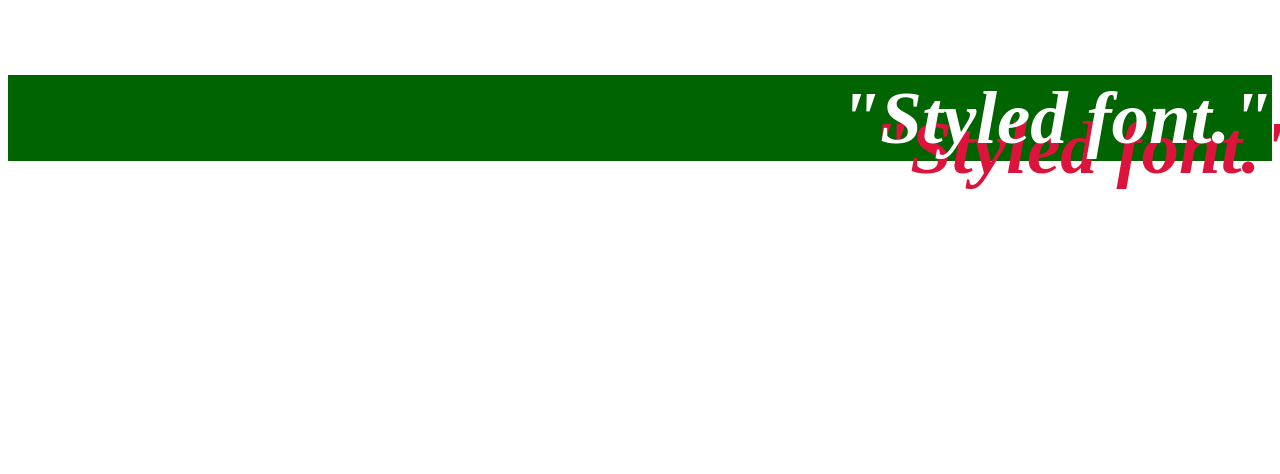
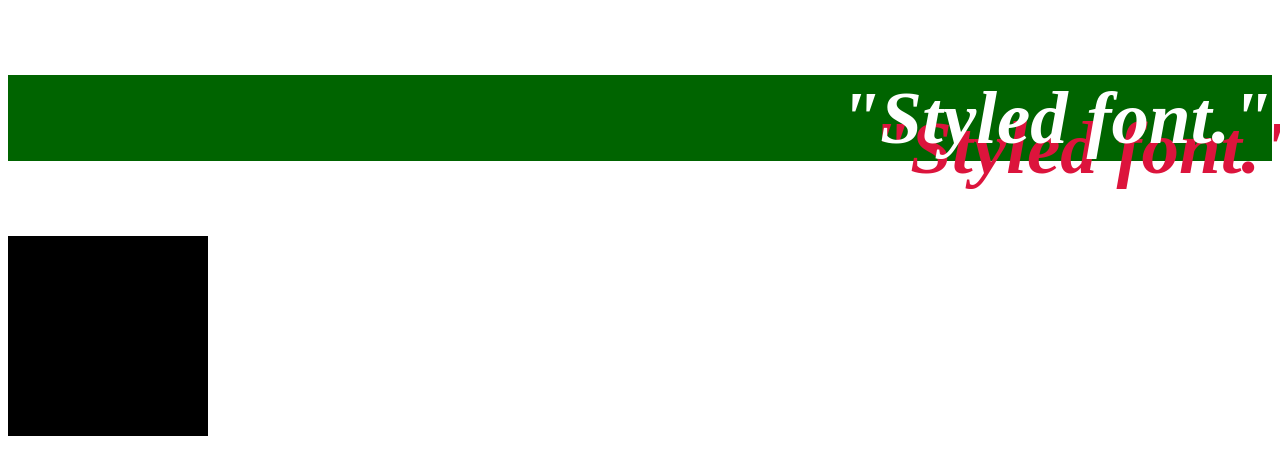
Before and after one commit to TBranscome/HTML-and-CSS-Projects, a plain HTML site: page Basic_HTML_and_CSS/Basic_HTML_5.html in a window 1280 px wide. Drawn offline with Linux system fonts and the light colour scheme.

Commit message:
add challenge code
added code to files for challenges

```diff
--- a/Basic_HTML_and_CSS/Basic_CSS_1.css
+++ b/Basic_HTML_and_CSS/Basic_CSS_1.css
@@ -1,7 +1,7 @@
 h1 {
 	color:#008000;
 	text-align:center;
-	font-size:75px;
+	font-size:8vw;
 	}
 h2 {
 	color:Crimson;
@@ -12,3 +12,11 @@ p {
 	font-style:Verdana;
 	font-size:50px;
 	}
+body {
+	opacity: 1;
+	transition: 3s opacity;
+}
+body.fade-out {
+	opacity: 0;
+	transition: none;
+}
--- a/Basic_HTML_and_CSS/Basic_CSS_2.css
+++ b/Basic_HTML_and_CSS/Basic_CSS_2.css
@@ -7,3 +7,17 @@ p {
 	text-align: right;
 	text-shadow: 30px 30px Crimson;
 }
+div {
+	background: black;
+	width: 200px;
+	height: 200px;
+	position: relative;
+	animation: mymove 5s infinite;
+}
+@keyframes mymove {
+	0% {top: 0px;}
+	25% {left: 200px;}
+	50% {top: 200px;}
+	75% {top: 200px;}
+	100% {top: 0px;}
+}
--- a/Basic_HTML_and_CSS/Basic_HTML_5.html
+++ b/Basic_HTML_and_CSS/Basic_HTML_5.html
@@ -3,5 +3,7 @@
 	<body>
 		<link rel = "stylesheet" type = "text/css" href = "Basic_CSS_2.css">
 		<p>&quot;Styled font.&#34;</p>
+		<div></div>
+
 	</body>
 </html>
--- a/Student-Portfolio/css/student_portfolio.css
+++ b/Student-Portfolio/css/student_portfolio.css
@@ -1,5 +1,9 @@
 body {
     margin: 0%;
+}
+
+html {
+    scroll-behavior: smooth;
 }
 
 h1 {
```
Also changed, not shown: Basic_HTML_and_CSS/Basic_HTML_3.html (+8 -0 lines).
